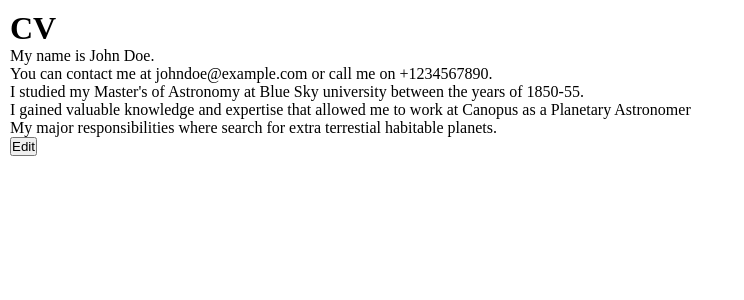
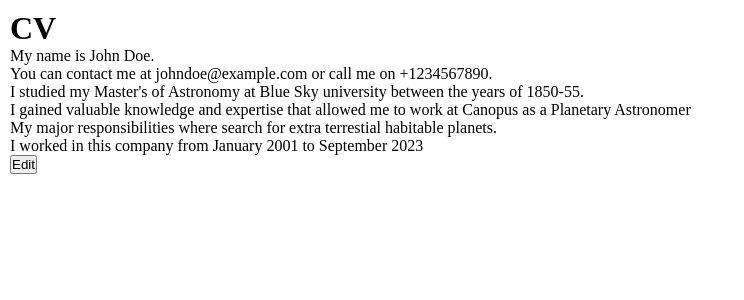
Before and after one commit to draczihper/resume, a React (Vite) app: page / in a window 1280 px wide. Both pictures are taken after a click on the button "Submit". Shown: the top 300 px of the page, without its empty margins (0-744 px from the left). Built offline with nearby package versions, Linux system fonts and the light colour scheme.

Commit message:
Format date input

```diff
--- a/src/components/Layout.jsx
+++ b/src/components/Layout.jsx
@@ -1,6 +1,17 @@
 import Button from './Button'
 
 function Layout({form, onEdit}){
+
+  const formatMonthYear = (dateStr) => {
+    if(!dateStr) return "";
+
+    const [year, month] = dateStr.split("-");
+    const date = new Date(year, month - 1) // JS month are 0 based
+    return date.toLocaleDateString("en-US", {
+      month: "long",
+      year: "numeric"
+    });
+  }
 
     return (
         <>
@@ -19,6 +30,7 @@ function Layout({form, onEdit}){
           {form.company} as a {form.title}
         </p>
         <p>My major responsibilities where {form.responsibilities}.</p>
+        <p>I worked in this company from {formatMonthYear(form.date.from)} to {formatMonthYear(form.date.to)}</p>
       </div>
       <Button label="Edit" onClick={onEdit} />
         </>
```
